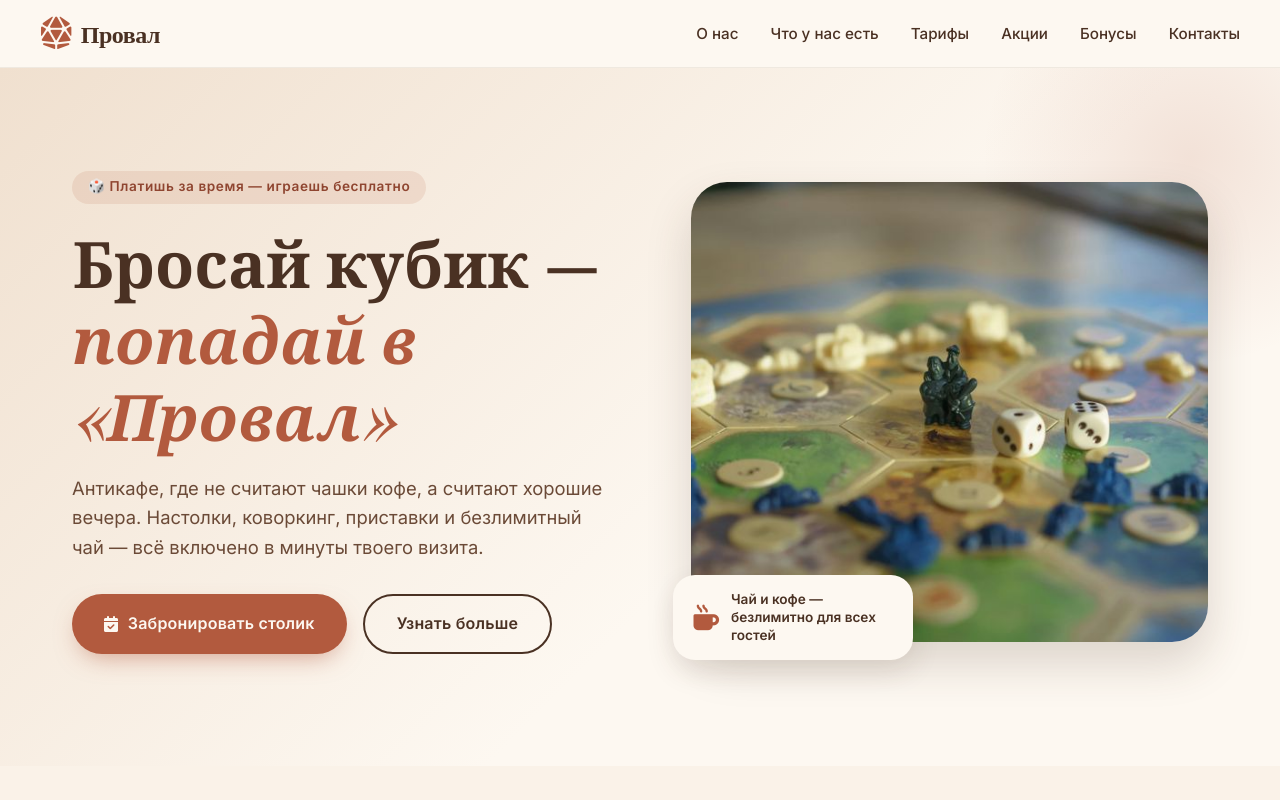
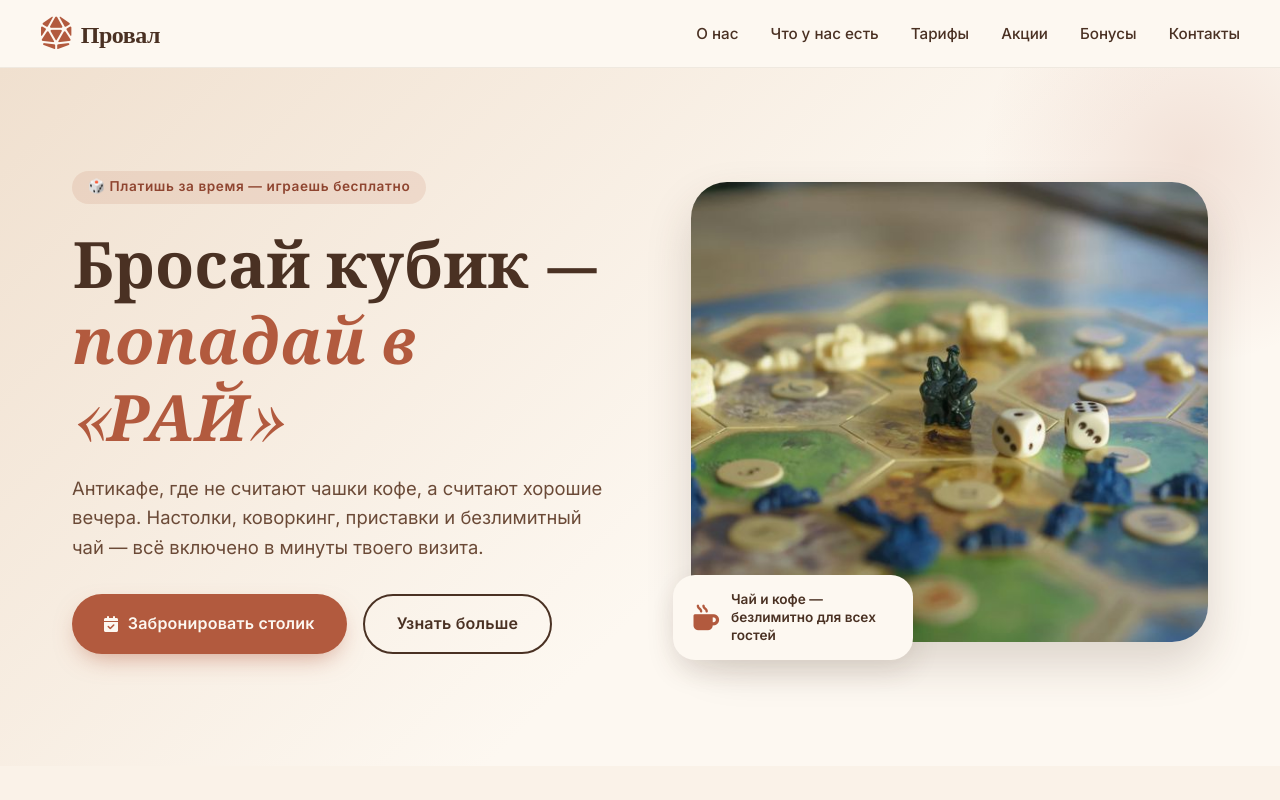
Before and after one commit to Earquake01/test_site2, a plain HTML site: page index.html in a window 1280 px wide. Shown: the top 800 px of the page. Drawn offline with nearby package versions, Linux system fonts and the light colour scheme; a web font is replaced by a local one.

Commit message:
Update index.html
Изменен текст на главном экране

```diff
--- a/index.html
+++ b/index.html
@@ -954,7 +954,7 @@
       <div class="container hero__inner">
         <div class="hero__content">
           <span class="hero__badge">🎲 Платишь за время — играешь бесплатно</span>
-          <h1 class="hero__title">Бросай кубик — <em>попадай в «Провал»</em></h1>
+          <h1 class="hero__title">Бросай кубик — <em>попадай в «РАЙ»</em></h1>
           <p class="hero__text">
             Антикафе, где не считают чашки кофе, а считают хорошие вечера. Настолки, коворкинг,
             приставки и безлимитный чай — всё включено в минуты твоего визита.
```
